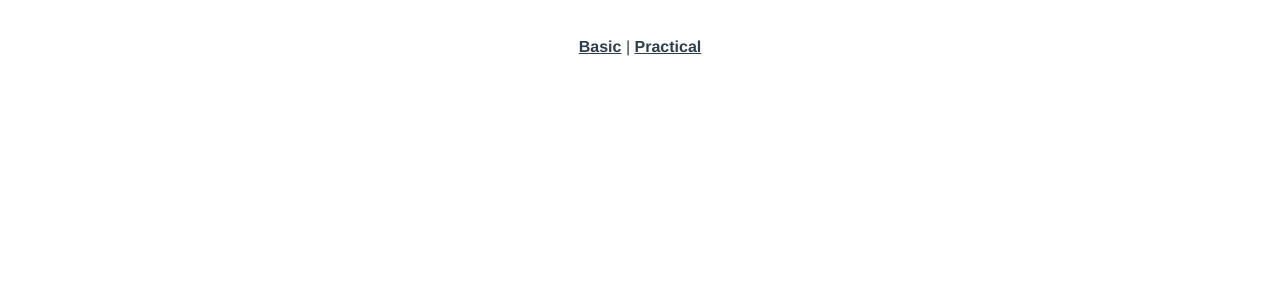
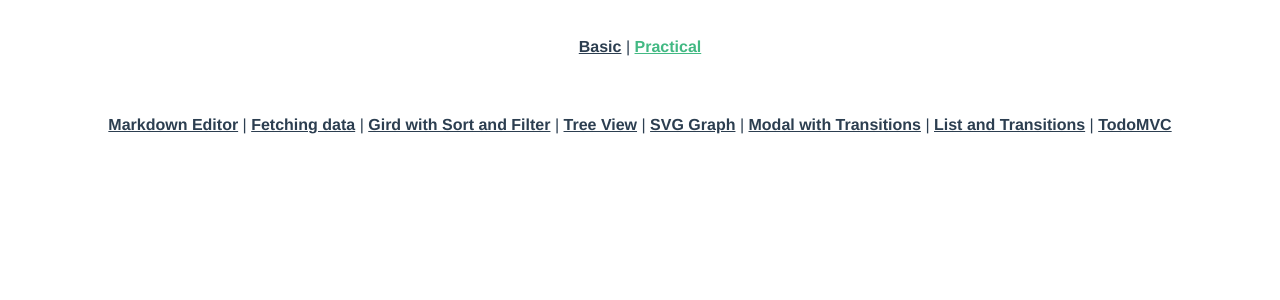
Before and after one commit to huanhust1998/vue-example, a Vue app: page /practical in a window 1280 px wide. Before the commit this address had no page. Shown: the top 300 px of the page. Built offline with nearby package versions, Linux system fonts and the light colour scheme.

Commit message:
add practical

```diff
--- a/src/router/index.js
+++ b/src/router/index.js
@@ -5,6 +5,11 @@ const routes = [
     path: "/basic",
     name: "basic",
     component: () => import("../views/BasicView.vue"),
+  },
+  {
+    path: "/practical",
+    name: "practical",
+    component: () => import("../views/PracticalView.vue"),
   },
   {
     path: "/hello-world",
--- a/src/views/BasicView.vue
+++ b/src/views/BasicView.vue
@@ -5,7 +5,7 @@
         <router-link to="/attribute-binding">Attribute-binding</router-link> |
         <router-link to="/conditional-loop">Conditionals and Loop</router-link> |
         <router-link to="/form-binding">Form bindings</router-link> |
-        <router-link to="/simple-component">Simple Component</router-link> |
+        <router-link to="/simple-component">Simple Component</router-link>
     </nav>
     <router-view />
 </template>
--- /dev/null
+++ b/src/views/PracticalView.vue
@@ -0,0 +1,13 @@
+<template>
+    <nav>
+        <router-link to="/markdown-editor">Markdown Editor</router-link> |
+        <router-link to="/fetching-data">Fetching data</router-link> |
+        <router-link to="/gird-sort-filter">Gird with Sort and Filter</router-link> |
+        <router-link to="/tree-view">Tree View</router-link> |
+        <router-link to="/SVG-graph">SVG Graph</router-link> |
+        <router-link to="/modal-with-transition">Modal with Transitions</router-link> |
+        <router-link to="/list-transition">List and Transitions</router-link> |
+        <router-link to="/todo-MVC">TodoMVC</router-link>
+    </nav>
+    <router-view />
+</template>
```
